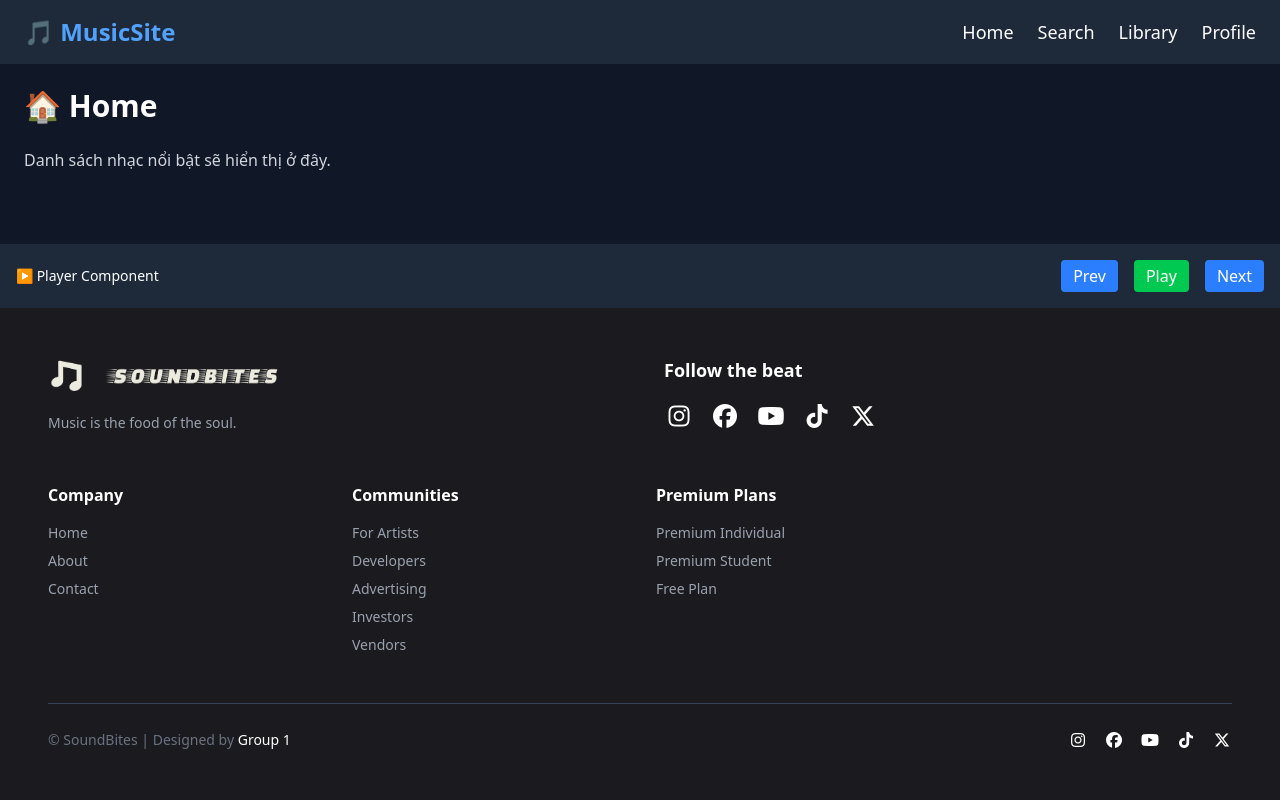
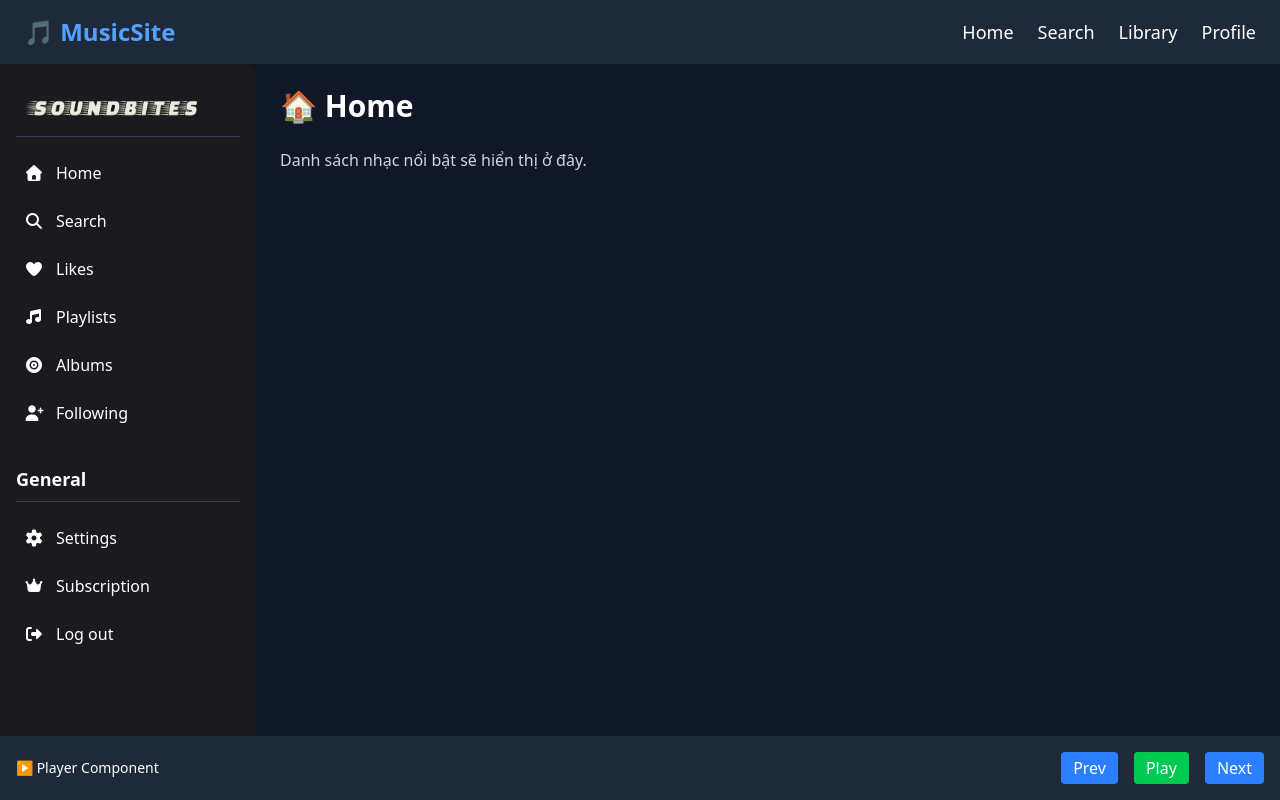
Before and after one commit to Thangdes/IE104, a React (Vite) app in the folder SoundBites/: page / in a window 1280 px wide. Shown: the top 800 px of the page. Built offline with nearby package versions, Linux system fonts and the light colour scheme.

Commit message:
Added sidebar

```diff
--- a/SoundBites/src/App.jsx
+++ b/SoundBites/src/App.jsx
@@ -2,6 +2,7 @@ import { Routes, Route } from "react-router-dom";
 import Navbar from "./components/Navbar";
 import Player from "./components/Player";
 import Footer from "./components/Footer";
+import Sidebar from "./components/Sidebar";
 
 import Home from "./pages/Home";
 import Search from "./pages/Search";
@@ -11,8 +12,16 @@ import Profile from "./pages/Profile";
 function App() {
     return (
         <div className="flex flex-col min-h-screen bg-gray-900 text-white">
+            {/* HEADER */}
             <Navbar />
-      <main className="flex-1 p-6">
+
+            {/* MAIN CONTENT */}
+            <div className="flex flex-1 relative">
+                {/* SIDEBAR */}
+                <Sidebar />
+
+                {/* PAGE CONTENT */}
+                <main className="flex-1 p-6 pb-24 overflow-y-auto">
                     <Routes>
                         <Route path="/" element={<Home />} />
                         <Route path="/search" element={<Search />} />
@@ -20,7 +29,14 @@ function App() {
                         <Route path="/profile" element={<Profile />} />
                     </Routes>
                 </main>
+            </div>
+
+            {/* PLAYER (fixed at bottom) */}
+            <div className="fixed bottom-0 left-0 right-0 z-40">
                 <Player />
+            </div>
+
+            {/* FOOTER */}
             <Footer />
         </div>
     );
--- a/SoundBites/src/components/Footer.jsx
+++ b/SoundBites/src/components/Footer.jsx
@@ -111,7 +111,7 @@ function Footer() {
                 </div>
 
                 {/* --- Bottom Section --- */}
-                <div className="flex flex-col md:flex-row justify-between items-center border-t border-gray-700 pt-6 gap-4">
+                <div className="flex flex-col md:flex-row justify-between items-center border-t border-gray-700 pt-6  pb-6 gap-4">
                     <div className="text-gray-500 text-sm text-center md:text-left">
                         © SoundBites | Designed by{" "}
                         <a className="text-white hover:underline">Group 1</a>
--- a/SoundBites/src/components/Sidebar.jsx
+++ b/SoundBites/src/components/Sidebar.jsx
@@ -0,0 +1,118 @@
+import { Link } from "react-router-dom";
+
+
+function Sidebar() {
+    return (
+        <aside className="w-64 flex-shrink-0">
+            <div className="sticky top-0 h-screen overflow-y-auto px-4 py-6 bg-[#1b1b1f] rounded-r-xl">
+                <div>
+                    <div className="text-lg font-semibold mb-4 border-b border-gray-700 pb-2 flex items-center justify-between">
+                        <img
+                            src="name.png"
+                            alt="Site Name"
+                            className="h-10 w-auto"
+                        />
+                    </div>
+
+                    <nav>
+                        <ul className="space-y-2">
+                            <li>
+                                <Link
+                                    to="/"
+                                    className="flex items-center gap-3 p-2 rounded-lg hover:bg-[#28282e] transition"
+                                >
+                                    <i class="fa-solid fa-house"></i>
+                                    <span>Home</span>
+                                </Link>
+                            </li>
+                            <li>
+                                <Link
+                                    to="/search"
+                                    className="flex items-center gap-3 p-2 rounded-lg hover:bg-[#28282e] transition"
+                                >
+                                    <i class="fa-solid fa-magnifying-glass"></i>
+                                    <span>Search</span>
+                                </Link>
+                            </li>
+                            <li>
+                                <Link
+                                    to="/library"
+                                    className="flex items-center gap-3 p-2 rounded-lg hover:bg-[#28282e] transition"
+                                >
+                                    <i class="fa-solid fa-heart"></i>
+                                    <span>Likes</span>
+                                </Link>
+                            </li>
+                            <li>
+                                <Link
+                                    to="/profile"
+                                    className="flex items-center gap-3 p-2 rounded-lg hover:bg-[#28282e] transition"
+                                >
+                                    <i class="fa-solid fa-music"></i>
+                                    <span>Playlists</span>
+                                </Link>
+                            </li>
+                            <li>
+                                <Link
+                                    to="/albums"
+                                    className="flex items-center gap-3 p-2 rounded-lg hover:bg-[#28282e] transition"
+                                >
+                                    <i class="fa-solid fa-record-vinyl"></i>
+                                    <span>Albums</span>
+                                </Link>
+                            </li>
+                            <li>
+                                <Link
+                                    to="/following"
+                                    className="flex items-center gap-3 p-2 rounded-lg hover:bg-[#28282e] transition"
+                                >
+                                    <i class="fa-solid fa-user-plus"></i>
+                                    <span>Following</span>
+                                </Link>
+                            </li>
+                        </ul>
+                    </nav>
+
+                    {/* General Section */}
+                    <div className="text-lg font-semibold mt-8 mb-4 border-b border-gray-700 pb-2">
+                        General
+                    </div>
+
+                    <nav>
+                        <ul className="space-y-2">
+                            <li>
+                                <Link
+                                    to="/settings"
+                                    className="flex items-center gap-3 p-2 rounded-lg hover:bg-[#28282e] transition"
+                                >
+                                    <i class="fa-solid fa-gear"></i>
+                                    <span>Settings</span>
+                                </Link>
+                            </li>
+                            <li>
+                                <Link
+                                    to="/subscription"
+                                    className="flex items-center gap-3 p-2 rounded-lg hover:bg-[#28282e] transition"
+                                >
+                                    <i class="fa-solid fa-crown"></i>
+                                    <span>Subscription</span>
+                                </Link>
+                            </li>
+                            <li>
+                                <Link
+                                    to="#logout"
+                                    className="flex items-center gap-3 p-2 rounded-lg hover:bg-[#28282e] transition"
+                                >
+                                    <i class="fa-solid fa-right-from-bracket"></i>
+                                    <span>Log out</span>
+                                </Link>
+                            </li>
+                        </ul>
+                    </nav>
+                </div>
+            </div>
+        </aside>
+    );
+}
+
+export default Sidebar;
```
Also changed, not shown: SoundBites/src/pages/Home.jsx (+39 -0 lines). Lines whose indentation alone changed are shown as unchanged.
